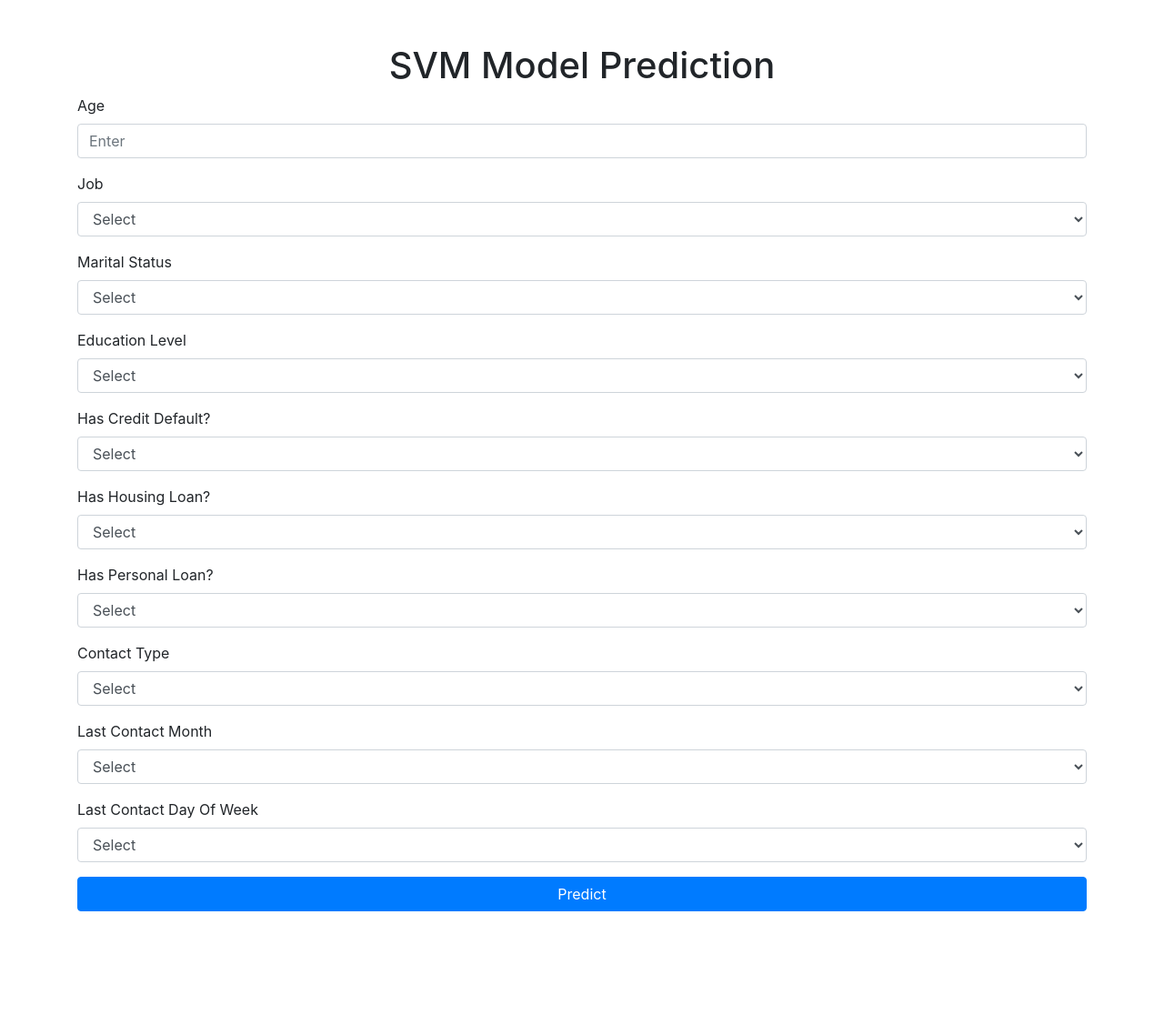
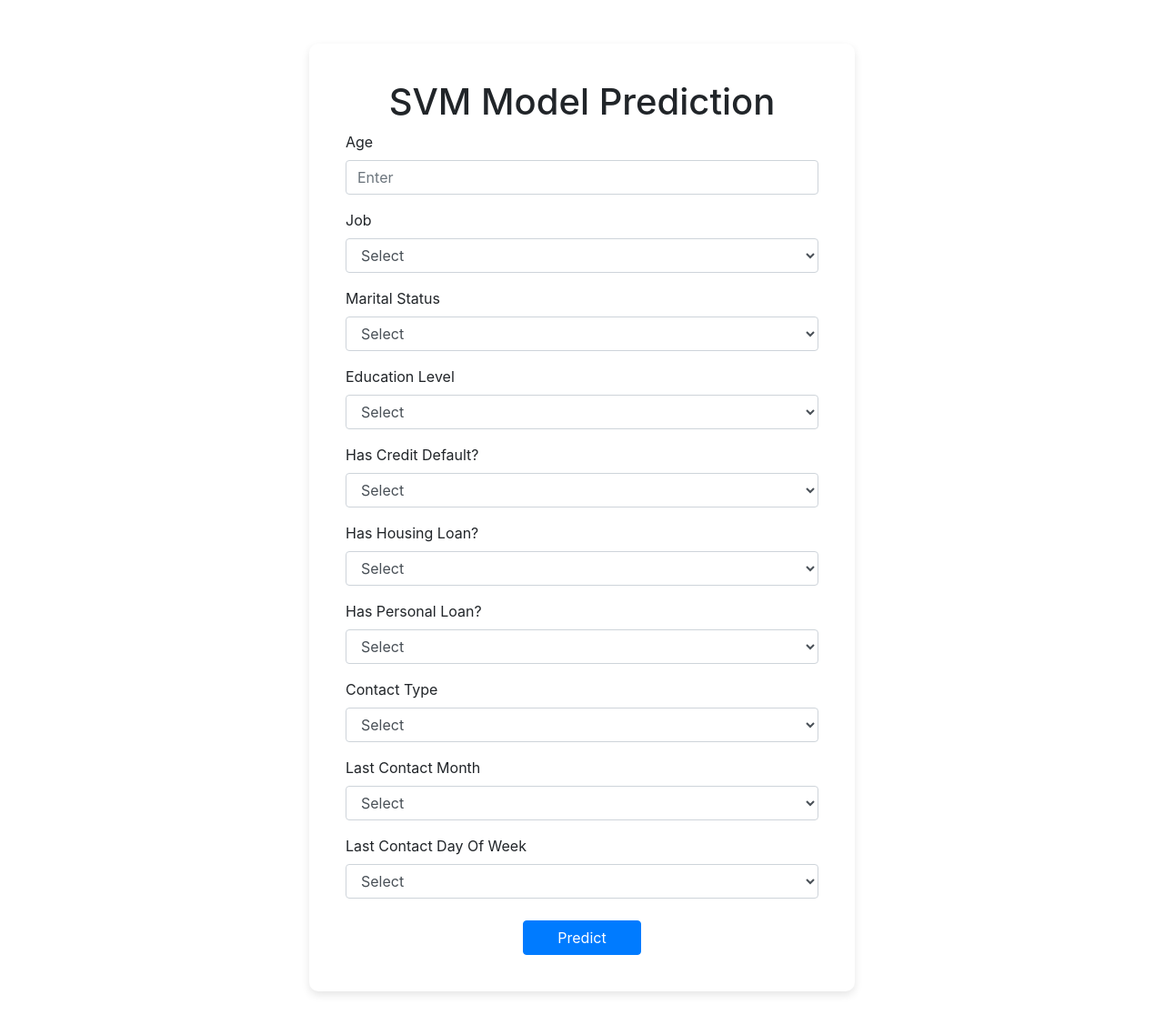
Before and after one commit to Kavithma-Thushal/Bank-Marketing-Prediction-WS, a Flask app: page / in a window 1280 px wide. Shown: the whole page at 91% size. Before the commit the page ends 1002 px from the top, so only its background shows below. Run offline with Flask 3, Linux system fonts and the light colour scheme; parts of the project's set-up code (start-up, migrations or seed data) failed here and were passed over; some libraries are stand-ins or nearby versions.

Commit message:
HTML page fixed

```diff
--- a/templates/index.html
+++ b/templates/index.html
@@ -8,7 +8,7 @@
 </head>
 
 <body>
-<div class="container mt-5">
+<div class="container mt-5 mb-5" style="max-width: 600px; box-shadow: 0px 4px 10px rgba(0, 0, 0, 0.1); padding: 40px; border-radius: 10px;">
     <h1 class="text-center">SVM Model Prediction</h1>
     <form action="/" method="POST">
 
@@ -198,7 +198,9 @@
             <input type="number" class="form-control" step="0.1" name="nr_employed" placeholder="Enter" required>
         </div>#}
 
-        <button type="submit" class="btn btn-primary btn-block">Predict</button>
+        <div class="text-center mt-4">
+            <button type="submit" class="btn btn-primary w-25">Predict</button>
+        </div>
     </form>
 
     {% if result is not none %}
```
Also changed, not shown: 1 other file.
